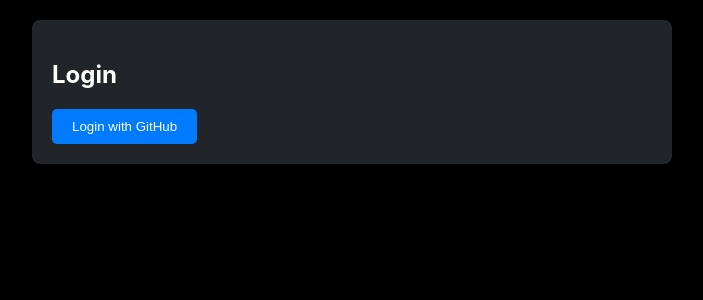
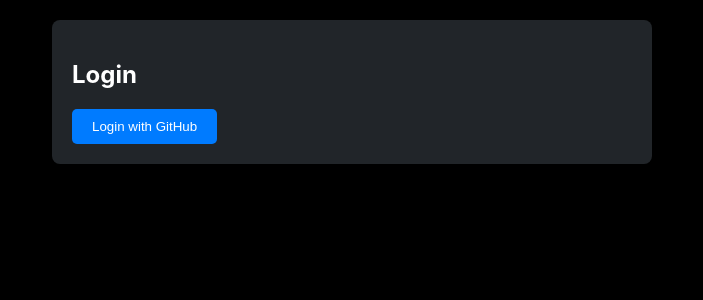
Before and after one commit to sarajmcghee/react-chat-app, a React (Create React App) app: page /#/ in a window 1280 px wide. Shown: the top 300 px of the page, without its empty margins (288-991 px from the left). Built offline with nearby package versions, Linux system fonts and the light colour scheme.

Commit message:
corretion

```diff
--- a/src/App.js
+++ b/src/App.js
@@ -29,21 +29,27 @@
   };
 
   return (
-    <Router> {/* No need for basename here with HashRouter */}
-      <div className="container">
+    <Router>
+      <div className="container"> {/* This container should have proper styling */}
         {loading ? (
           <p>Loading...</p>
         ) : (
           <Routes>
-            <Route path="/" element={isAuthenticated ? (
-              <div>
-                <h2>Chat Application</h2>
-                <Chat onLogout={handleLogout} />
-              </div>
-            ) : (
-              <Login onLogin={handleLogin} />
-            )} />
-<Route path="/auth/callback" element={<LoginRedirectHandler onLogin={handleLogin} />} />
+            <Route
+              path="/"
+              element={isAuthenticated ? (
+                <>
+                  <h2>Chat Application</h2>
+                  <Chat onLogout={handleLogout} />
+                </>
+              ) : (
+                <Login onLogin={handleLogin} />
+              )}
+            />
+            <Route
+              path="/auth/callback"
+              element={<LoginRedirectHandler onLogin={handleLogin} />}
+            />
           </Routes>
         )}
       </div>
--- a/src/styles/App.css
+++ b/src/styles/App.css
@@ -9,15 +9,17 @@
 }
 
 .container {
-  max-width: 600px; /* Constrain the width to prevent overflow */
-  width: 100%; /* Full width on smaller screens */
-  margin: 0 auto;
-  background: #212529; /* Darker background for the container */
+  max-width: 600px;
+  width: 100%;
+  margin: 0 auto; /* This ensures the container is centered horizontally */
+  padding: 20px;
+  background-color: #212529;
   border-radius: 8px;
   box-shadow: 0 4px 20px rgba(0, 0, 0, 0.5);
-  padding: 20px;
   overflow: hidden;
+  box-sizing: border-box;
 }
+
 
 .chat-window {
   max-height: 400px;
```
